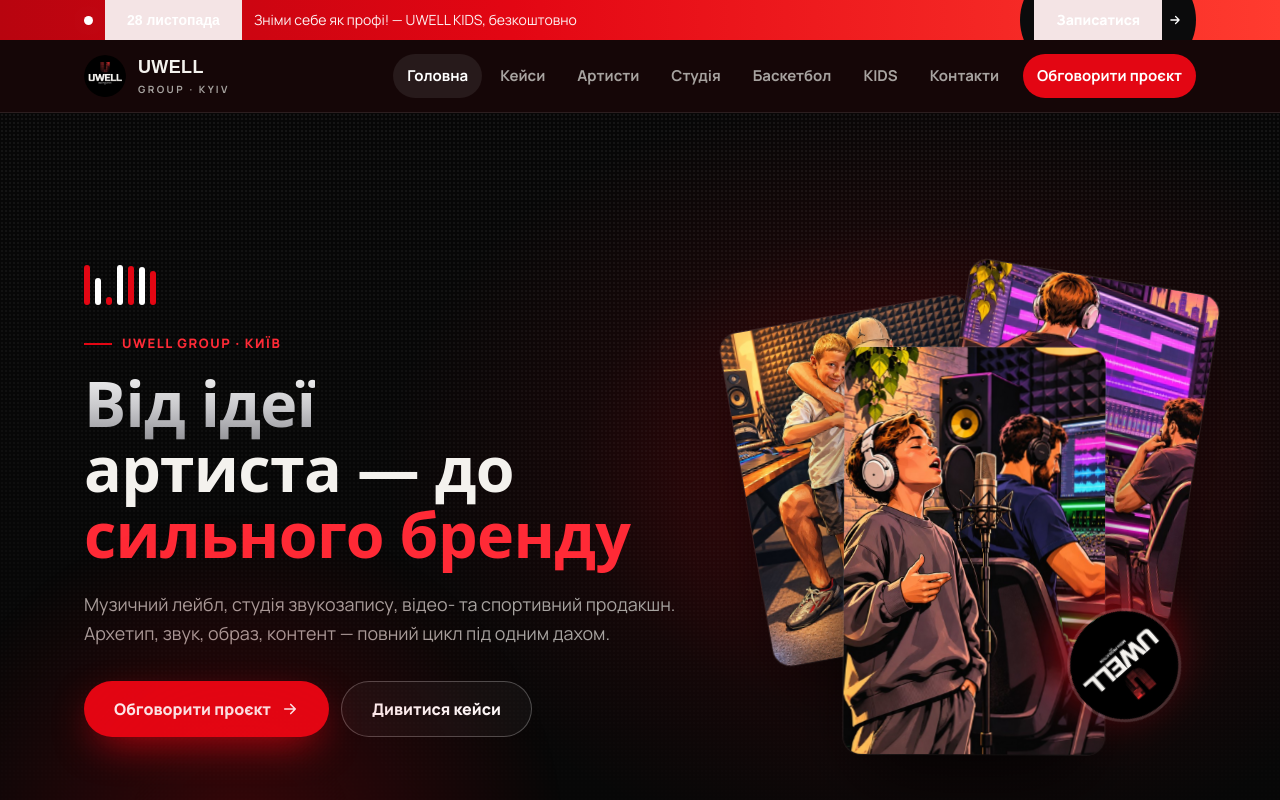
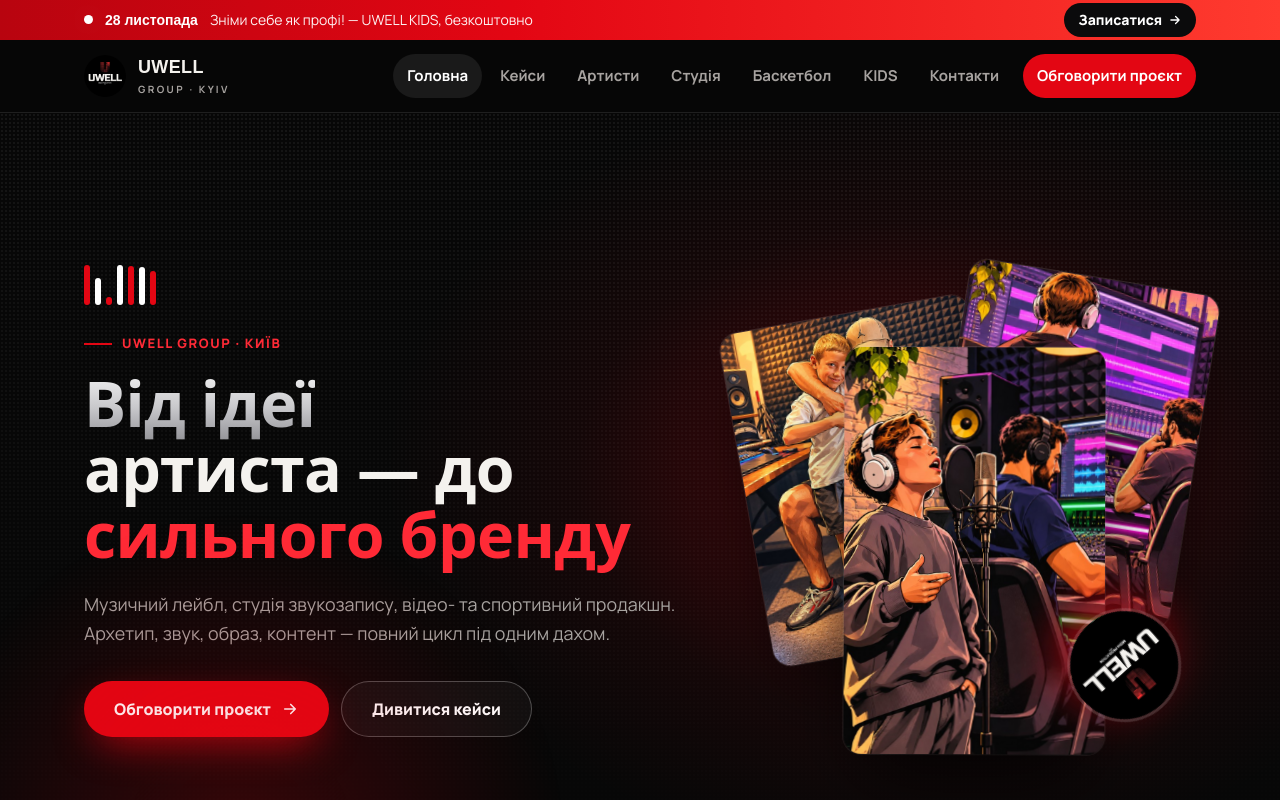
Before and after one commit to HelenBaf/uwel, a plain HTML site: page index.html in a window 1280 px wide. Shown: the top 800 px of the page. Drawn offline with Linux system fonts and the light colour scheme; a web font is replaced by a local one.

Commit message:
Fix banner white boxes (class clash)
Co-Authored-By: Claude Opus 5.5 <noreply@anthropic.com>
Claude-Session: https://claude.ai/code/session_014t1JxBYxt2YvtHAk8W1Uaq

```diff
--- a/index.html
+++ b/index.html
@@ -12,12 +12,12 @@
 <link rel="icon" href="favicon.png">
 <link rel="preconnect" href="https://fonts.googleapis.com">
 <link href="https://fonts.googleapis.com/css2?family=Unbounded:wght@600;800&family=Manrope:wght@400;600;700;800&display=swap" rel="stylesheet">
-<link rel="stylesheet" href="style.css?v=9e1ffaab">
+<link rel="stylesheet" href="style.css?v=21f7cc76">
 </head>
 <body class="annc-on">
 <div class="progress" id="prog"></div>
 <div class="topwrap">
-<div class="annc" id="annc" data-end="2026-11-28T16:00:00+02:00"><div class="wrap"><span class="live"></span><b><span class="dl">28 листопада</span><span class="ds">28.11</span></b><span class="t"><span class="tn">Зніми себе як профі!</span><span class="tx"> — UWELL KIDS, безкоштовно</span></span><a href="masterclasses"><span class="dl">Записатися</span><span class="ds">Запис</span> <svg viewBox="0 0 24 24" fill="none" stroke="currentColor" stroke-width="2.2" stroke-linecap="round" stroke-linejoin="round"><path d="M5 12h14M13 6l6 6-6 6"/></svg></a></div></div>
+<div class="annc" id="annc" data-end="2026-11-28T16:00:00+02:00"><div class="wrap"><span class="live"></span><b><span class="lng">28 листопада</span><span class="sht">28.11</span></b><span class="t"><span class="tn">Зніми себе як профі!</span><span class="tx"> — UWELL KIDS, безкоштовно</span></span><a href="masterclasses"><span class="lng">Записатися</span><span class="sht">Запис</span> <svg viewBox="0 0 24 24" fill="none" stroke="currentColor" stroke-width="2.2" stroke-linecap="round" stroke-linejoin="round"><path d="M5 12h14M13 6l6 6-6 6"/></svg></a></div></div>
 <header class="top" id="top"><div class="wrap">
   <a class="brand" href="./"><img src="uwell-prod-logo.png" alt="" width="42" height="42"><span><b>UWELL</b><small>GROUP · KYIV</small></span></a>
   <nav class="nav" aria-label="Меню"><a href="./" aria-current=page>Головна</a><a href="cases">Кейси</a><a href="artists">Артисти</a><a href="studio">Студія</a><a href="basketball">Баскетбол</a><a href="kids">KIDS</a><a href="contacts">Контакти</a><a class="go" href="contacts#form">Обговорити проєкт</a></nav>
--- a/style.css
+++ b/style.css
@@ -360,8 +360,8 @@ body.annc-on .mnav.open{inset:112px 0 auto}
 body.annc-on .hero{padding-top:150px}
 
 @media(max-width:600px){.annc .tx{display:none}.annc{font-size:13px}.annc .wrap{gap:8px}.annc a{padding:5px 11px}.annc b{font-size:12px}.annc .tn{font-weight:800}}
-.annc b{flex:none}.annc .ds{display:none}
-@media(max-width:600px){.annc .dl{display:none}.annc .ds{display:inline}}
+.annc b{flex:none}.annc .sht{display:none}
+@media(max-width:600px){.annc .lng{display:none}.annc .sht{display:inline}}
 
 /* sticky header (stable on iOS Safari) */
 .topwrap{position:sticky;top:0;z-index:55}
@@ -377,4 +377,3 @@ body.annc-on .hero{padding-top:150px}
 /* iOS Safari: cover the strip above the sticky header and respect the notch */
 .topwrap{padding-top:env(safe-area-inset-top);background:#070707}
 .topwrap::before{content:"";position:absolute;left:0;right:0;bottom:100%;height:300px;background:#070707}
-body.annc-on .topwrap{background:#b8040f}
```
Also changed, not shown: artists.html (+1 -1 lines), basketball.html (+1 -1 lines), cases.html (+1 -1 lines), contacts.html (+1 -1 lines), kids.html (+1 -1 lines), studio.html (+1 -1 lines).
